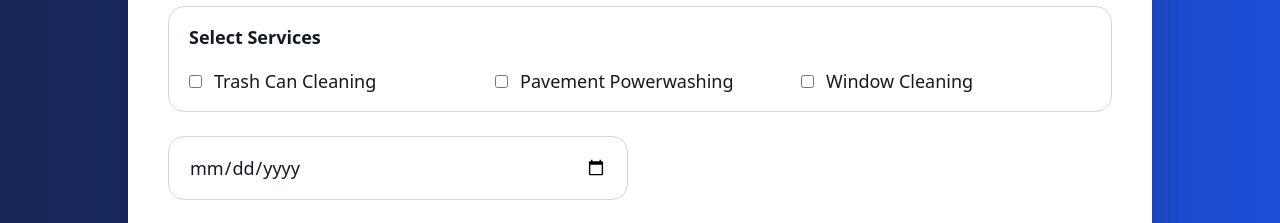
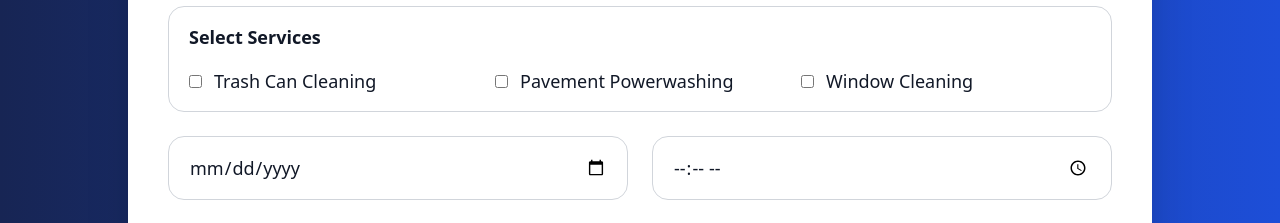
Before and after one commit to gxcurbsidecleaning-spec/gxcurbside, a React (Vite) app in the folder gx-curbside-cleaning/: page / in a window 1280 px wide. Shown: the part 1880-2103 px from the top of the page. Built offline with nearby package versions, Linux system fonts and the light colour scheme.

Commit message:
Update TrashCleaningWebsite.jsx

```diff
--- a/gx-curbside-cleaning/src/components/TrashCleaningWebsite.jsx
+++ b/gx-curbside-cleaning/src/components/TrashCleaningWebsite.jsx
@@ -22,7 +22,7 @@ export default function TrashCleaningWebsite() {
   return (
     <div className="min-h-screen bg-white text-gray-900 font-sans overflow-x-hidden">
 
-      {/* Hero */}
+      {/* HERO */}
       <section className="relative min-h-screen flex items-center justify-center bg-gradient-to-br from-blue-950 via-blue-800 to-blue-500 text-white">
 
         <div className="absolute inset-0 opacity-20 bg-[url('https://images.unsplash.com/photo-1506744038136-46273834b3fb?q=80&w=2070&auto=format&fit=crop')] bg-cover bg-center"></div>
@@ -30,9 +30,12 @@ export default function TrashCleaningWebsite() {
         <div className="relative z-10 max-w-6xl mx-auto px-6 py-24 grid md:grid-cols-2 gap-12 items-center">
 
           <div>
+
             <h1 className="text-6xl md:text-7xl font-black leading-tight tracking-tight">
               GX CURBSIDE
-              <span className="block text-blue-300">CLEANING</span>
+              <span className="block text-blue-300">
+                CLEANING
+              </span>
             </h1>
 
             <p className="mt-6 text-2xl font-semibold text-blue-100">
@@ -40,7 +43,8 @@ export default function TrashCleaningWebsite() {
             </p>
 
             <p className="mt-6 text-lg text-gray-200 leading-relaxed max-w-xl">
-              Professional trash can cleaning, pavement powerwashing, and window cleaning services across North Georgia.
+              Professional trash can cleaning, pavement powerwashing,
+              and window cleaning services across North Georgia.
             </p>
 
             <div className="flex flex-wrap gap-4 mt-10">
@@ -94,11 +98,12 @@ export default function TrashCleaningWebsite() {
 
               </div>
             </div>
+
           </div>
         </div>
       </section>
 
-      {/* Services */}
+      {/* SERVICES */}
       <section className="py-24 px-6 bg-gray-50">
 
         <div className="max-w-6xl mx-auto text-center">
@@ -133,13 +138,14 @@ export default function TrashCleaningWebsite() {
                 </p>
 
               </div>
+
             ))}
 
           </div>
         </div>
       </section>
 
-      {/* Booking Section */}
+      {/* BOOKING */}
       <section
         id="booking"
         className="py-24 px-6 bg-gradient-to-r from-blue-950 to-blue-700 text-white"
@@ -163,25 +169,28 @@ export default function TrashCleaningWebsite() {
 
             <form className="grid md:grid-cols-2 gap-6">
 
+              {/* NAME */}
               <input
                 type="text"
                 placeholder="Full Name"
                 className="border border-gray-300 rounded-2xl px-5 py-4 text-lg outline-none focus:ring-2 focus:ring-blue-500"
               />
 
+              {/* PHONE */}
               <input
                 type="tel"
                 placeholder="Phone Number"
                 className="border border-gray-300 rounded-2xl px-5 py-4 text-lg outline-none focus:ring-2 focus:ring-blue-500"
               />
 
+              {/* ADDRESS */}
               <input
                 type="text"
                 placeholder="Address"
                 className="border border-gray-300 rounded-2xl px-5 py-4 text-lg outline-none focus:ring-2 focus:ring-blue-500 md:col-span-2"
               />
 
-              {/* Multiple Services */}
+              {/* SERVICES */}
               <div className="border border-gray-300 rounded-2xl px-5 py-4 md:col-span-2">
 
                 <p className="font-bold text-lg mb-4">
@@ -208,17 +217,29 @@ export default function TrashCleaningWebsite() {
                 </div>
               </div>
 
-              <input
-                type="date"
-                className="border border-gray-300 rounded-2xl px-5 py-4 text-lg outline-none focus:ring-2 focus:ring-blue-500"
-              />
+              {/* DATE + TIME */}
+              <div className="grid md:grid-cols-2 gap-6 md:col-span-2">
 
+                <input
+                  type="date"
+                  className="border border-gray-300 rounded-2xl px-5 py-4 text-lg outline-none focus:ring-2 focus:ring-blue-500"
+                />
+
+                <input
+                  type="time"
+                  className="border border-gray-300 rounded-2xl px-5 py-4 text-lg outline-none focus:ring-2 focus:ring-blue-500"
+                />
+
+              </div>
+
+              {/* DETAILS */}
               <textarea
                 placeholder="Additional Details"
                 rows="5"
                 className="border border-gray-300 rounded-2xl px-5 py-4 text-lg outline-none focus:ring-2 focus:ring-blue-500 md:col-span-2"
               ></textarea>
 
+              {/* BUTTON */}
               <button
                 type="submit"
                 className="md:col-span-2 bg-blue-700 hover:bg-blue-800 transition text-white py-5 rounded-2xl font-black text-xl shadow-xl"
@@ -231,7 +252,7 @@ export default function TrashCleaningWebsite() {
         </div>
       </section>
 
-      {/* Contact */}
+      {/* CONTACT */}
       <section className="py-20 px-6 bg-white">
 
         <div className="max-w-6xl mx-auto grid md:grid-cols-2 gap-12 items-center">
@@ -243,7 +264,8 @@ export default function TrashCleaningWebsite() {
             </h2>
 
             <p className="mt-6 text-lg text-gray-600 leading-relaxed">
-              Ready to get your property cleaned? Reach out today and schedule your service.
+              Ready to get your property cleaned?
+              Reach out today and schedule your service.
             </p>
 
             <div className="mt-10 space-y-6 text-xl font-semibold">
@@ -270,7 +292,9 @@ export default function TrashCleaningWebsite() {
             </h3>
 
             <p className="mt-6 text-blue-100 text-lg leading-relaxed">
-              We help keep homes, neighborhoods, and businesses clean with reliable exterior cleaning services.
+              We help keep homes, neighborhoods,
+              and businesses clean with reliable
+              exterior cleaning services.
             </p>
 
             <div className="mt-10 flex flex-wrap gap-4">
@@ -290,6 +314,7 @@ export default function TrashCleaningWebsite() {
               </a>
 
             </div>
+
           </div>
         </div>
       </section>
```
